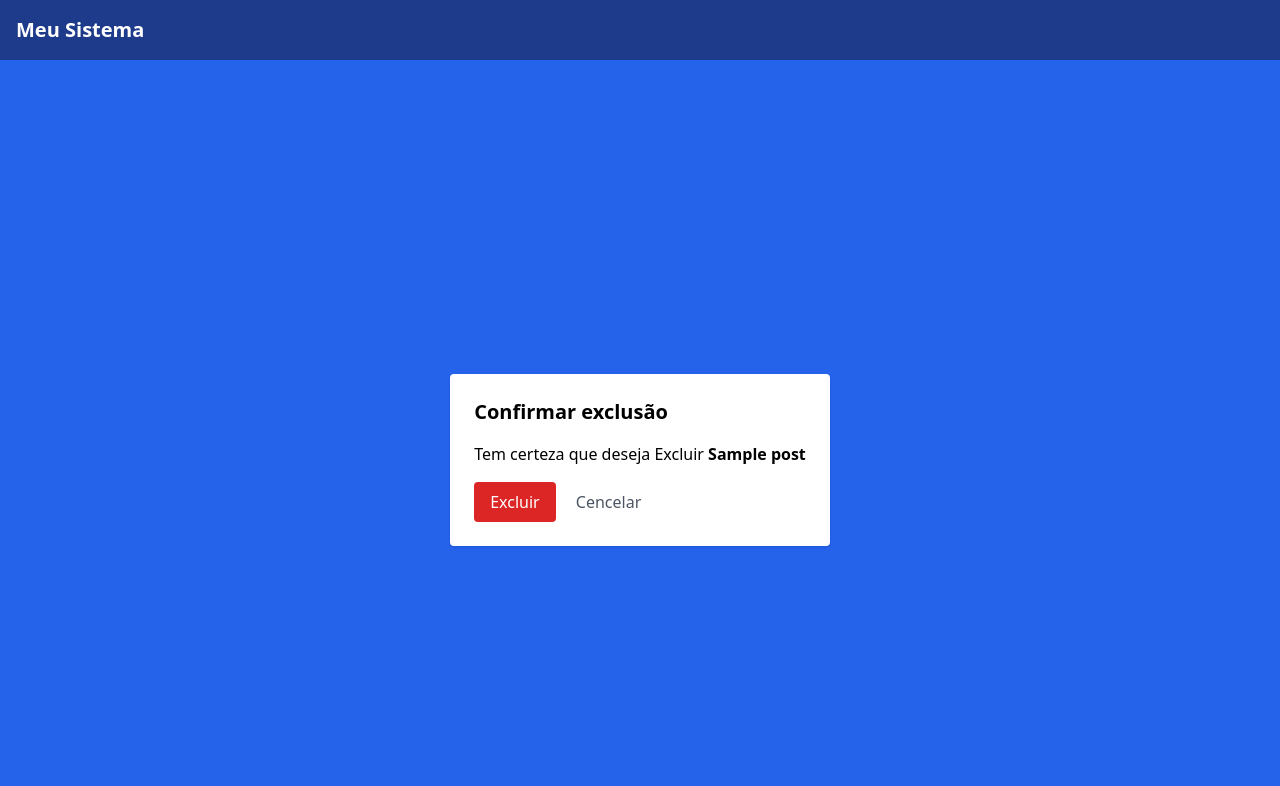
After one commit to rique-cardoso/Django, a Django app: page /posts/1/excluir/ in a window 1280 px wide. The commit adds this page. Shown: the top 786 px of the page. Run offline with Django 5.2, Linux system fonts and the light colour scheme; tables that the repository leaves empty hold one stand-in row (values such as "Sample post"); some libraries are stand-ins or nearby versions.

Commit message:
delete post

```diff
--- /dev/null
+++ b/projeto002/pages/templates/pages/post_confirm_delete.html
@@ -0,0 +1,22 @@
+{% extends 'pages/base.html' %}
+
+{% block title %}Excluir Post{% endblock %}
+
+{% block content %}
+    <div class="bg-white p-6 rounded shadow max-w-md">
+        <h2 class="text-xl font-bold mb-4">
+            Confirmar exclusão
+        </h2>
+        <p class="mb-4">
+            Tem certeza que deseja Excluir
+            <strong>{{ post.titulo }}</strong>
+        </p>
+
+        <form method="post">
+            {% csrf_token %}
+
+            <button type="submit" class="bg-red-600 text-white px-4 py-2 rounded">Excluir</button>
+            <a href="{% url 'post_detail' post.id %}" class="ml-4 text-gray-600">Cencelar</a>
+        </form>
+    </div>
+{% endblock %}
--- a/projeto002/pages/templates/pages/post_detail.html
+++ b/projeto002/pages/templates/pages/post_detail.html
@@ -16,6 +16,8 @@
         <div class="text-gray-800">
             {{ post.conteudo }}
         </div>
+
+        <a href="{% url 'post_delete' post.id %}" class="text-red-600">Excluir</a>
     </article>
 {% endblock %}
 ``
--- a/projeto002/pages/urls.py
+++ b/projeto002/pages/urls.py
@@ -8,4 +8,5 @@ urlpatterns = [
     path('posts/<int:post_id>/', views.post_detail, name='post_detail'),
     path('posts/novo/', views.post_create, name="post_create"),
     path('posts/<int:post_id>/editar/', views.post_update, name='post_update'),
+    path('posts/<int:post_id>/excluir/', views.post_delete, name='post_delete'),
 ]
--- a/projeto002/pages/views.py
+++ b/projeto002/pages/views.py
@@ -73,3 +73,16 @@ def post_update(request, post_id):
         'pages/post_form.html',
         {'form': form}
     )
+
+def post_delete(request, post_id):
+    post = get_object_or_404(Post, id=post_id)
+
+    if request.method == 'POST':
+        post.delete()
+        return redirect('posts')
+
+    return render(
+        request,
+        'pages/post_confirm_delete.html',
+        {'post': post}
+    )
```
